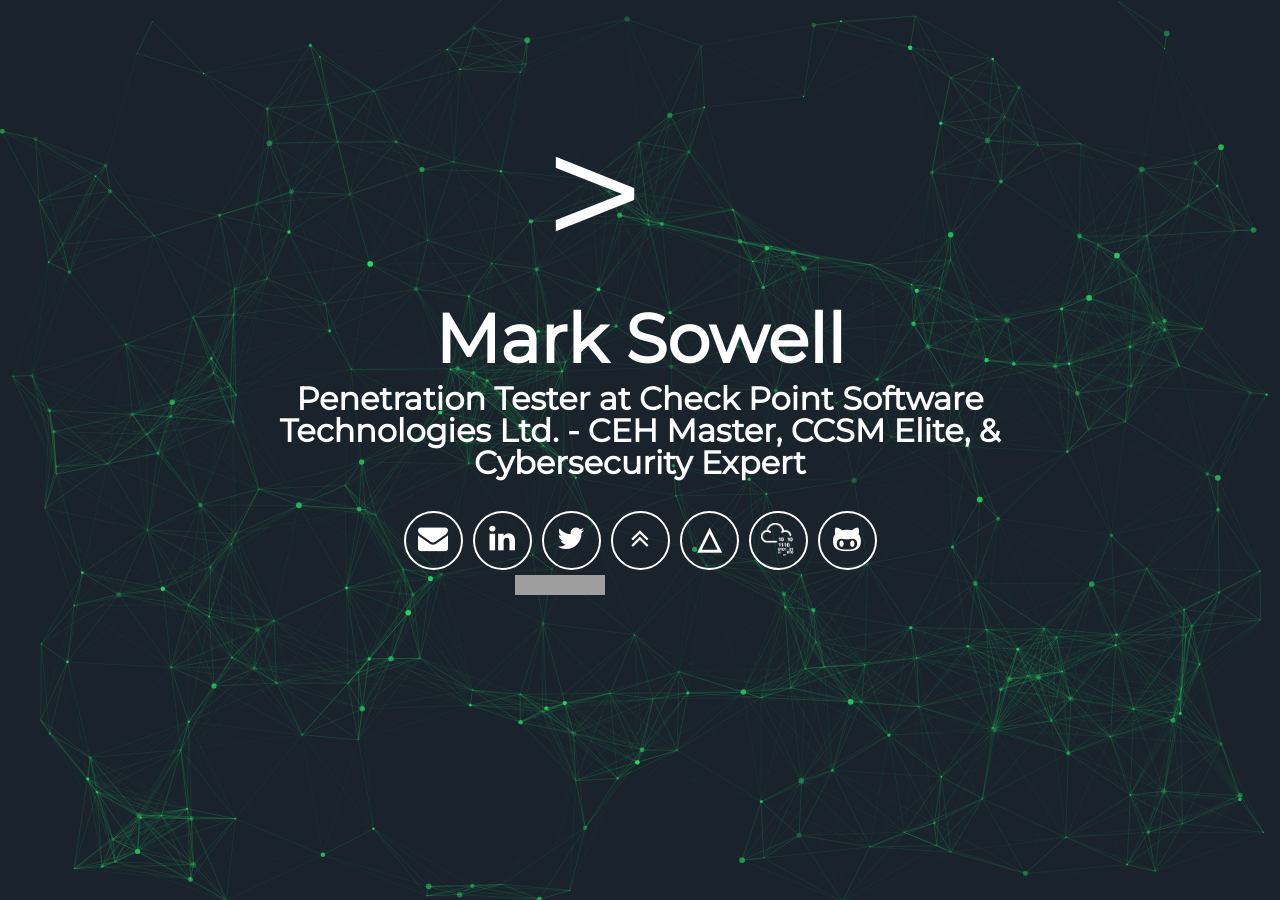
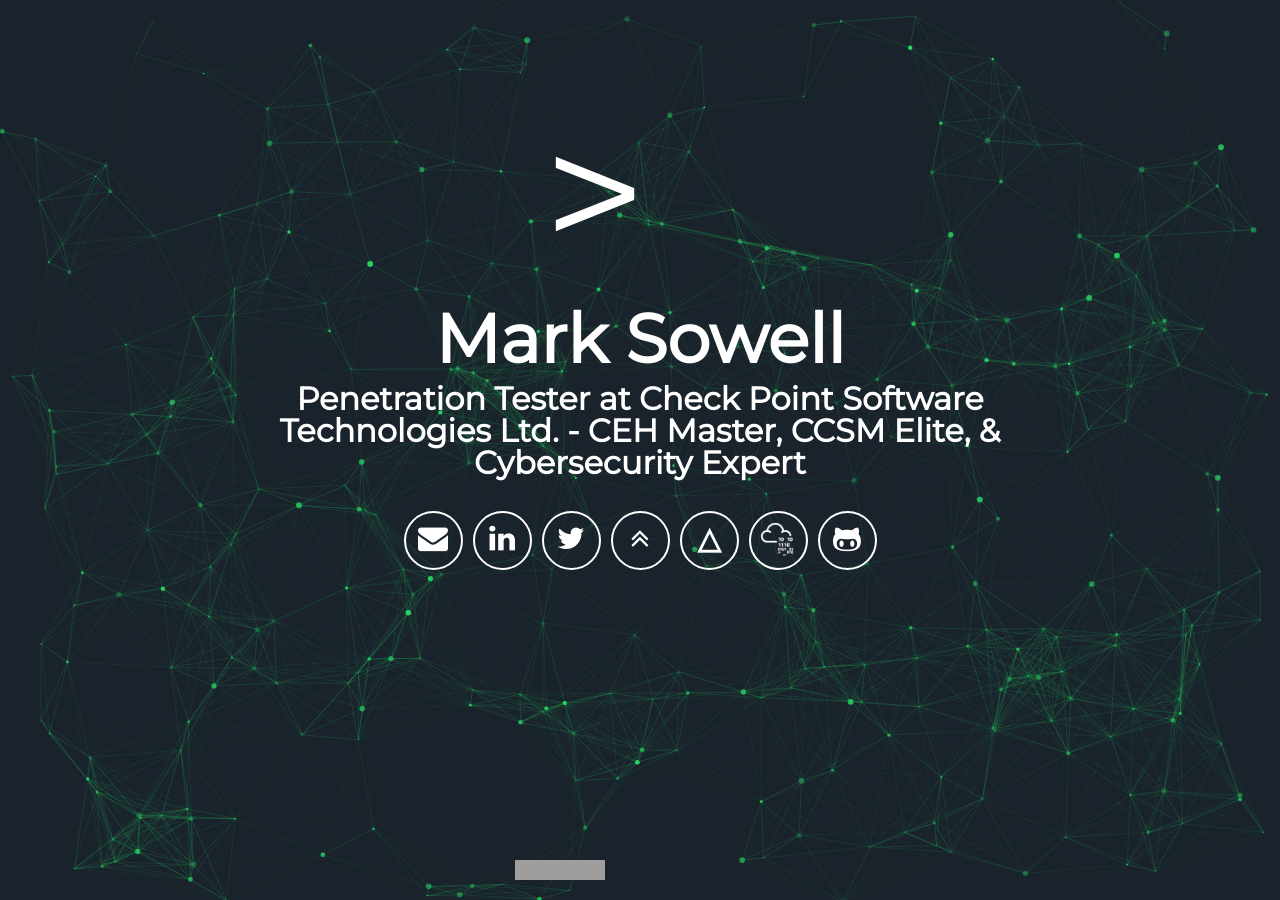
Before and after one commit to marksowell/marksowell-archive.github.io, a Jekyll site: the page built from index.html, in a window 1280 px wide. Built offline with Jekyll 4.4.1, drawn with Linux system fonts in a browser that asks for light colours; some web fonts are replaced; grey boxes are pictures that could not be loaded.

Commit message:
Update header.html

```diff
--- a/_includes/header.html
+++ b/_includes/header.html
@@ -1,5 +1,5 @@
 <div id="particles-js">
-  <div class="header" style="min-width:80%; min-height:100vh;">
+  <div class="header" style="min-width:80%; height:100vh;">
       <h1>
         <span style="font-size:180px;margin-bottom: 10px;color: white;font-weight: 200;">&gt;<span class="blinking">_</span></span>
         <span style="margin-bottom:10px;" class="site-title">{{ site.username }}</span>
@@ -18,7 +18,7 @@
 <!--<a aria-label="HackerRank profile" target="_blank" href="https://www.hackerrank.com/marksowell"><i class="icon fa fa-code" aria-hidden="true"></i></a>-->
 <!--<a aria-label="HackerOne profile" target="_blank" href="https://hackerone.com/marksowell"><i class="icon fa fa-bug" aria-hidden="true"></i></a>-->
       </div>
-      <div class="status-container">
+      <div class="status-container" style="width: 100%; justify-content: center; position: absolute; display: flex; bottom: 10px;">
         <iframe src="https://status.marksowell.com/badge?theme=dark" width="250" height="30" frameborder="0" scrolling="no"></iframe>
       </div>
   </div>
```
